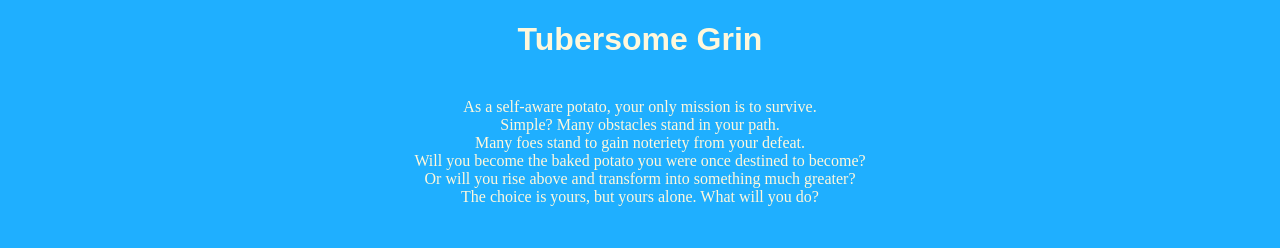
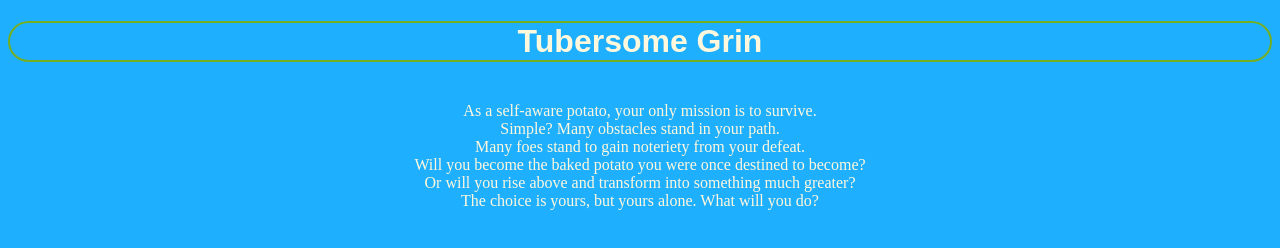
Before and after one commit to ewilsey/MART441, a plain HTML site: page HW-4/index.html in a window 1280 px wide. Drawn offline with Linux system fonts and the light colour scheme.

Commit message:
added a box around the h1 in style.css.

```diff
--- a/HW-4/style.css
+++ b/HW-4/style.css
@@ -7,4 +7,6 @@ body{
 }
 h1{
   font-family:fantasy;
+  border: 2px solid #73AD21;
+  border-radius: 25px;
 }
```
